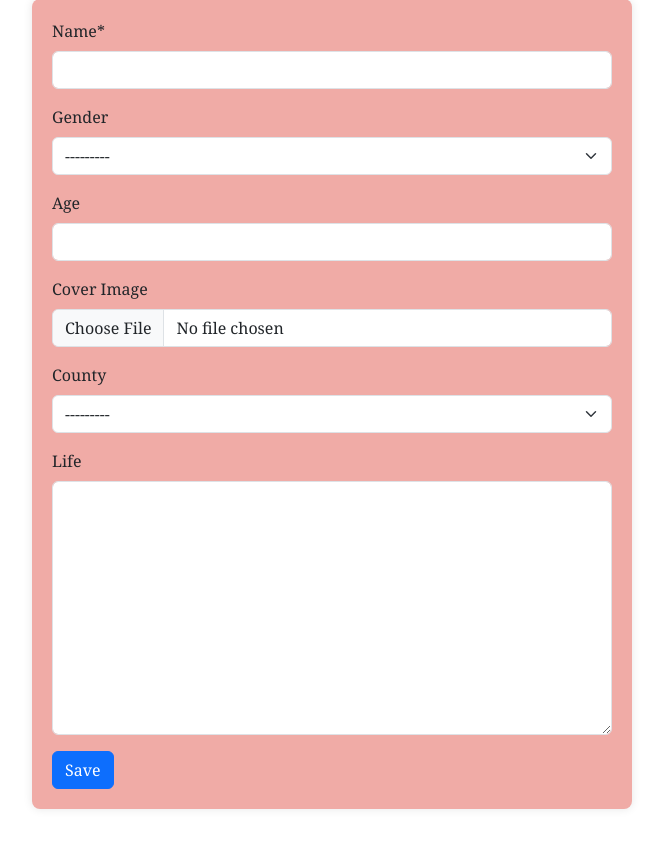
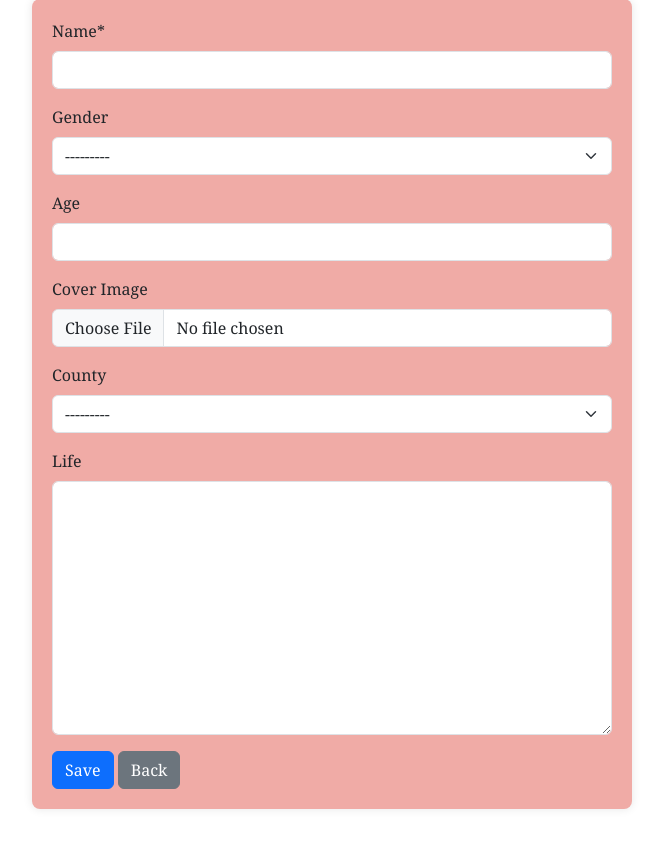
Before and after one commit to DarthDanAmesh/todo, a Django app: page /mzalendo/create/ in a window 1280 px wide. Shown: the part 153-1002 px from the top of the page, without its empty margins (308-971 px from the left). Run offline with Django 3.2, Linux system fonts and the light colour scheme; a user stored in the database is signed in; some libraries are stand-ins or nearby versions.

Commit message:
cleanup create mzalendo

```diff
--- a/home/templates/mzalendo/create_mzalendo.html
+++ b/home/templates/mzalendo/create_mzalendo.html
@@ -15,6 +15,7 @@
         {{ form|crispy }}
 
         <button class="btn btn-primary" type="submit">Save</button>
+        <a class="btn btn-secondary" href="{%url 'mzalendo:mzalendo_list'%}">Back</a>
         </form>
     </div>
 {% endblock %}
```
